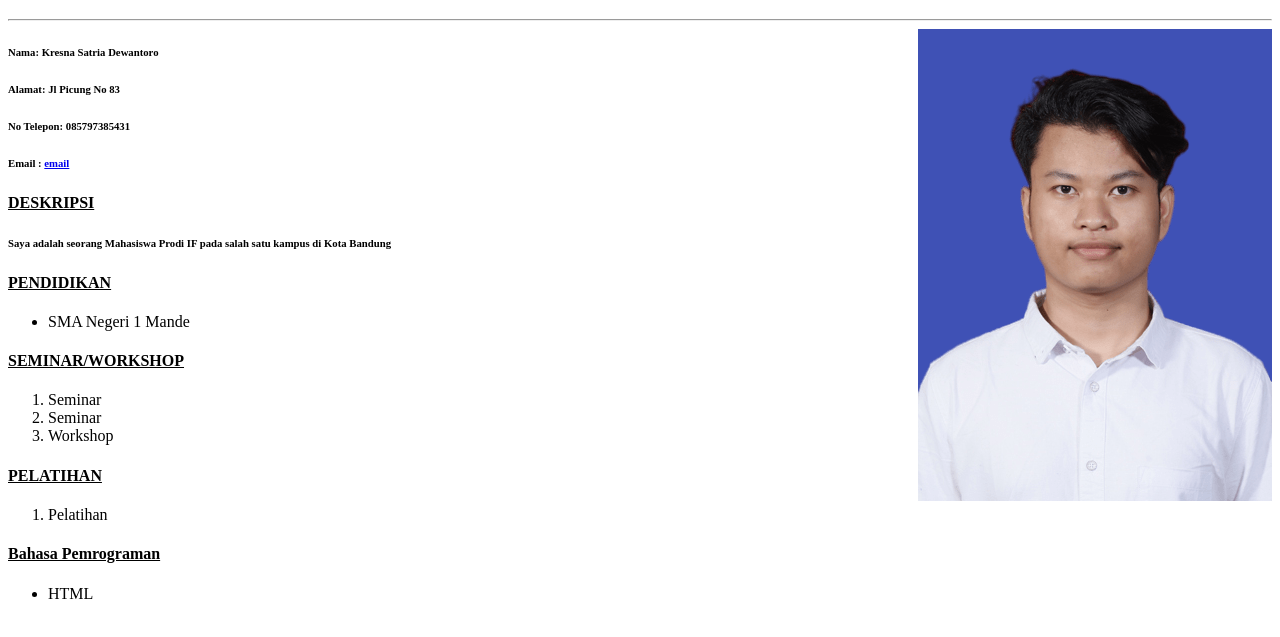
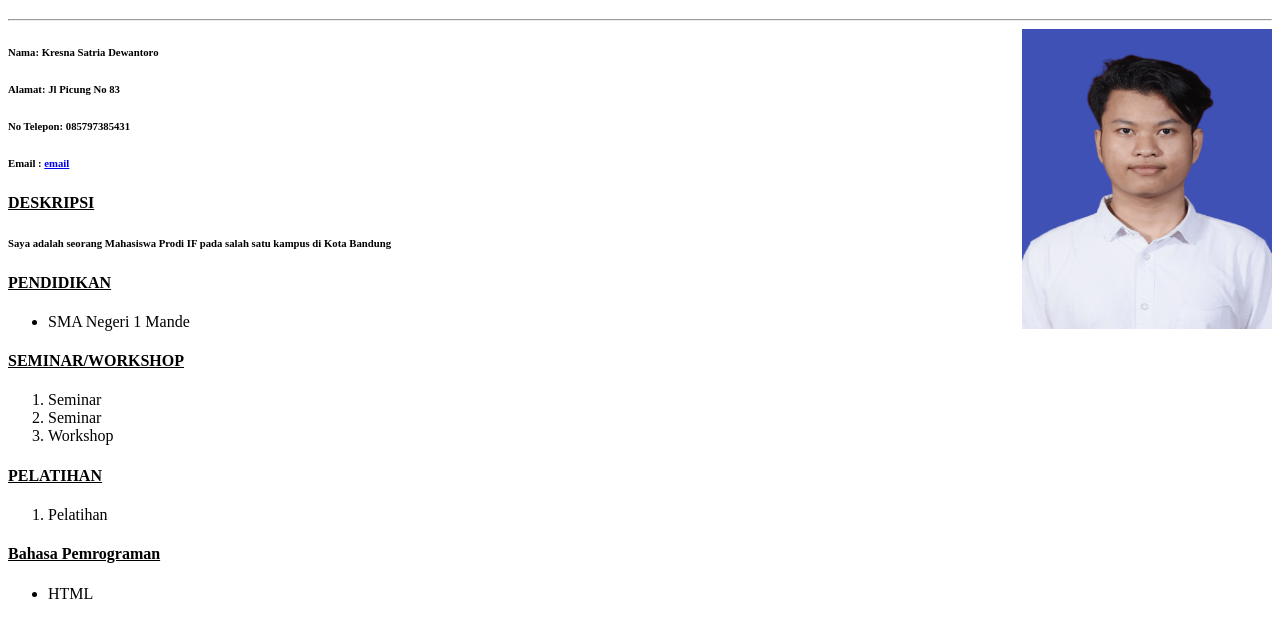
Before and after one commit to kresnasatria/itw2023_233040001, a plain HTML site: page latihan/latihan1/T1233040001.html in a window 1280 px wide. Shown: the part 61-698 px from the top of the page. Drawn offline with Linux system fonts and the light colour scheme.

Commit message:
Menyelesaikan Tugas 1

```diff
--- a/latihan/latihan1/T1233040001.html
+++ b/latihan/latihan1/T1233040001.html
@@ -8,7 +8,7 @@
 <body>
     <h1 ALIGN="CENTER">CURICULUM VITAE</h1>
     <hr>
-    <img align="RIGHT" src="DSC_9461_3x4-transformed.jpg" alt="Kresna">
+    <img align="RIGHT" src="DSC_9461_3x4-transformed.jpg" alt="Kresna" width="250" height="300">
     <h6>Nama: Kresna Satria Dewantoro</h6>
     <h6>Alamat: Jl Picung No 83</h6>
     <h6>No Telepon: 085797385431</h6>
```
